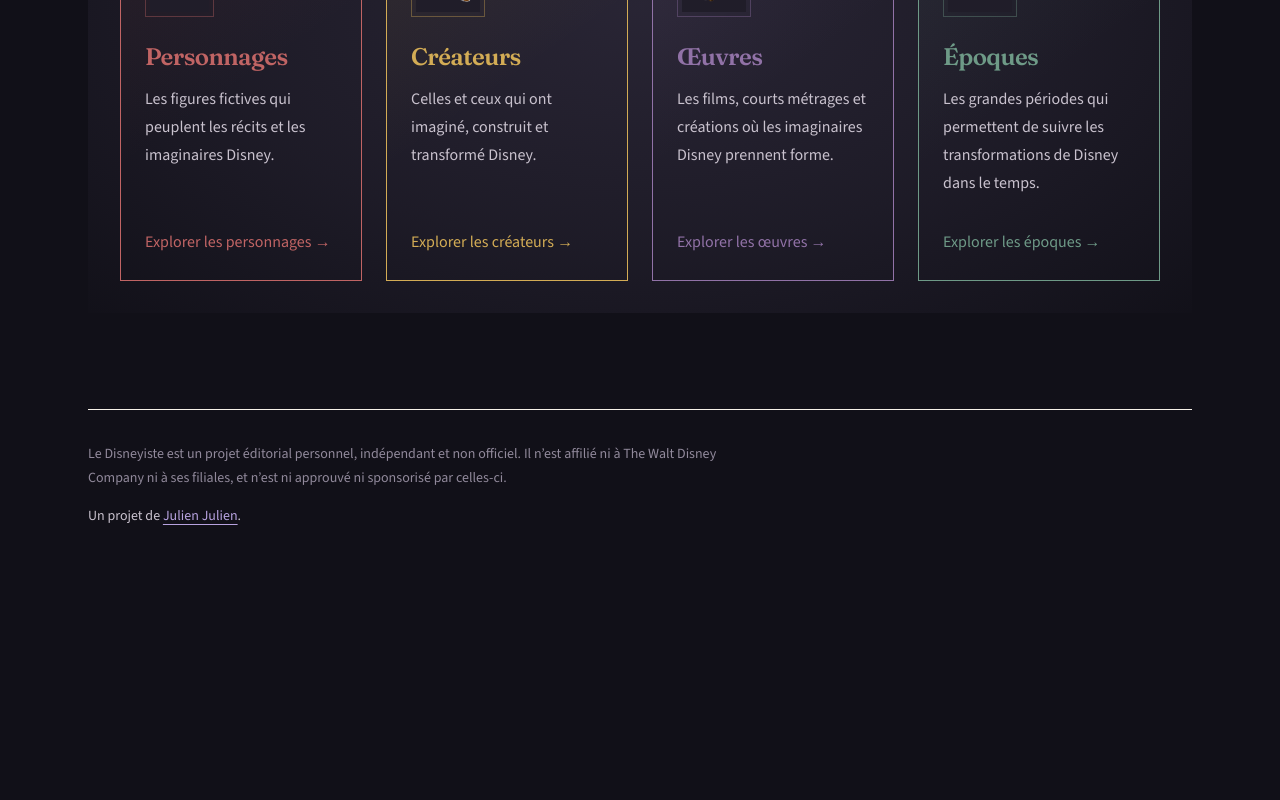
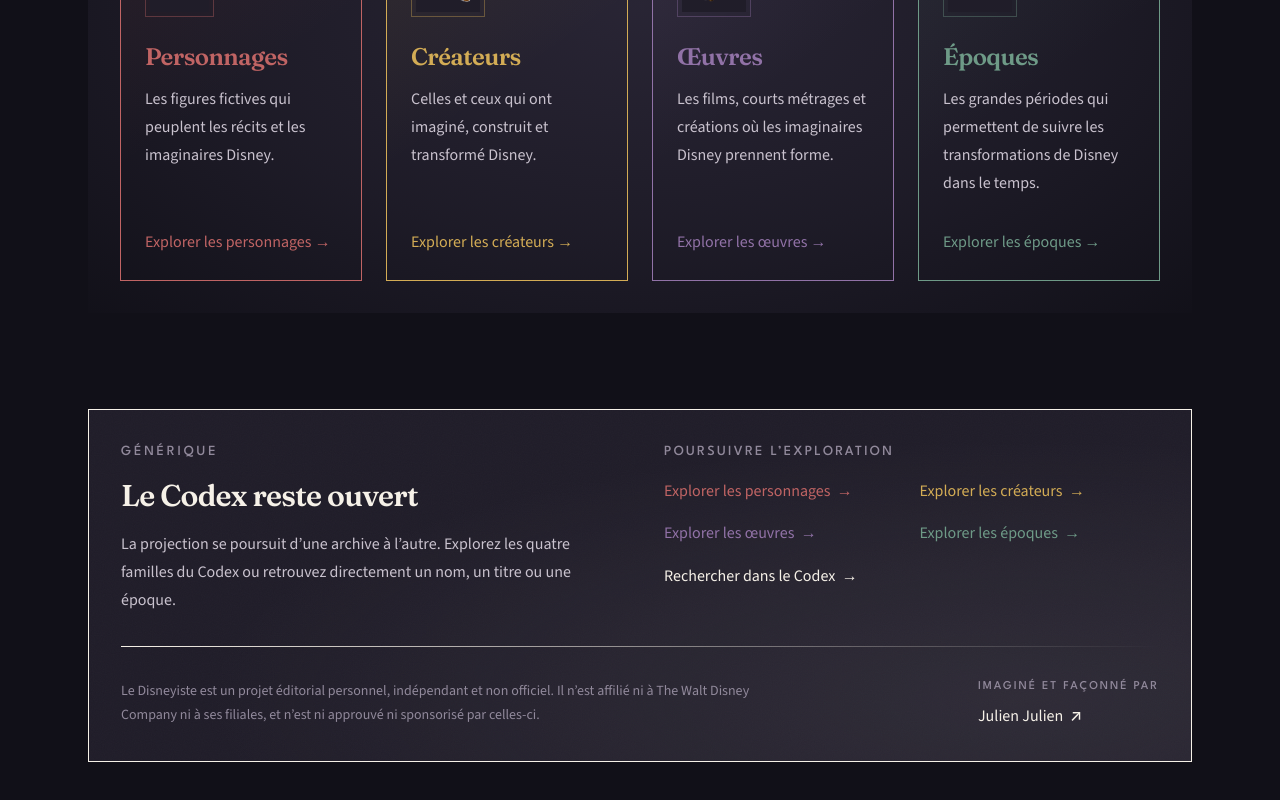
Before and after one commit to iamjulienjulien/ledisneyiste-codex, a Next.js app: page / in a window 1280 px wide. Shown: the part 973-1773 px from the top of the page. Before the commit the page ends 1595 px from the top, so only its background shows below. Built offline with nearby package versions, Linux system fonts and the light colour scheme.

Commit message:
🎨 Mise en scène > Le générique de la home prolonge la projection > 🐭 Julien

```diff
--- a/src/app/page.tsx
+++ b/src/app/page.tsx
@@ -221,30 +221,128 @@ export default function Home() {
                 </PixieStack>
             </PixieBackdrop>
 
-            <footer className="mt-24">
-                <PixieSeparator spacing="none" decorative />
+            <footer className="mt-24" aria-labelledby="footer-title">
+                <PixieCard variant="outline" padding="none" radius="large">
+                    <PixieBackdrop
+                        variant="gradient"
+                        intensity="subtle"
+                        position="bottom-end"
+                        spread="wide"
+                        padding="lg"
+                        radius="large"
+                        color="graphite"
+                        base="muted"
+                        texture="grain"
+                        textureIntensity="subtle"
+                    >
+                        <PixieStack gap="lg">
+                            <PixieGrid
+                                maxColumns={2}
+                                minItemWidth="md"
+                                gap="xl"
+                            >
+                                <PixieStack gap="sm" className="max-w-xl">
+                                    <p className="text-sm font-medium font-eyebrow uppercase tracking-[0.2em] text-muted">
+                                        Générique
+                                    </p>
 
-                <div className="mt-8 flex flex-col gap-4">
-                    <p className="max-w-2xl text-sm leading-6 text-muted">
-                        Le Disneyiste est un projet éditorial personnel,
-                        indépendant et non officiel. Il n’est affilié ni à The
-                        Walt Disney Company ni à ses filiales, et n’est ni
-                        approuvé ni sponsorisé par celles-ci.
-                    </p>
+                                    <h2
+                                        id="footer-title"
+                                        className="text-3xl text-ink"
+                                    >
+                                        Le Codex reste ouvert
+                                    </h2>
 
-                    <p className="text-sm font-medium text-ink-soft">
-                        Un projet de{" "}
-                        <a
-                            href="https://julienjulien.fr"
-                            target="_blank"
-                            rel="noreferrer"
-                            className="text-accent underline underline-offset-4 hover:text-accent-hover"
-                        >
-                            Julien Julien
-                        </a>
-                        .
-                    </p>
-                </div>
+                                    <p className="text-base leading-7 text-ink-soft">
+                                        La projection se poursuit d’une archive
+                                        à l’autre. Explorez les quatre familles
+                                        du Codex ou retrouvez directement un
+                                        nom, un titre ou une époque.
+                                    </p>
+                                </PixieStack>
+
+                                <PixieStack
+                                    as="nav"
+                                    aria-label="Poursuivre l’exploration du Codex"
+                                    gap="sm"
+                                >
+                                    <p className="text-sm font-medium font-eyebrow uppercase tracking-[0.16em] text-muted">
+                                        Poursuivre l’exploration
+                                    </p>
+
+                                    <PixieGrid
+                                        as="ul"
+                                        maxColumns={2}
+                                        minItemWidth="xs"
+                                        gap="sm"
+                                    >
+                                        {codexDoors.map((door) => (
+                                            <li key={door.href}>
+                                                <PixieLink
+                                                    href={door.href}
+                                                    variant="action"
+                                                    color={door.color}
+                                                    indicator="arrow"
+                                                >
+                                                    Explorer les{" "}
+                                                    {door.title.toLowerCase()}
+                                                </PixieLink>
+                                            </li>
+                                        ))}
+
+                                        <li>
+                                            <PixieLink
+                                                href="/recherche"
+                                                variant="action"
+                                                indicator="arrow"
+                                            >
+                                                Rechercher dans le Codex
+                                            </PixieLink>
+                                        </li>
+                                    </PixieGrid>
+                                </PixieStack>
+                            </PixieGrid>
+
+                            <PixieSeparator
+                                variant="fade"
+                                intensity="subtle"
+                                color="graphite"
+                                spacing="none"
+                                decorative
+                            />
+
+                            <PixieCluster
+                                gap="lg"
+                                justify="between"
+                                align="start"
+                            >
+                                <p className="max-w-2xl text-sm leading-6 text-muted">
+                                    Le Disneyiste est un projet éditorial
+                                    personnel, indépendant et non officiel. Il
+                                    n’est affilié ni à The Walt Disney Company
+                                    ni à ses filiales, et n’est ni approuvé ni
+                                    sponsorisé par celles-ci.
+                                </p>
+
+                                <PixieStack gap="xs" className="shrink-0">
+                                    <p className="text-xs font-medium font-eyebrow uppercase tracking-[0.16em] text-muted">
+                                        Imaginé et façonné par
+                                    </p>
+
+                                    <PixieLink
+                                        href="https://julienjulien.fr"
+                                        target="_blank"
+                                        rel="noreferrer"
+                                        variant="action"
+                                        indicator="external"
+                                    >
+                                        Julien Julien
+                                    </PixieLink>
+                                </PixieStack>
+                            </PixieCluster>
+                        </PixieStack>
+                    </PixieBackdrop>
+                </PixieCard>
             </footer>
         </main>
     );
```
